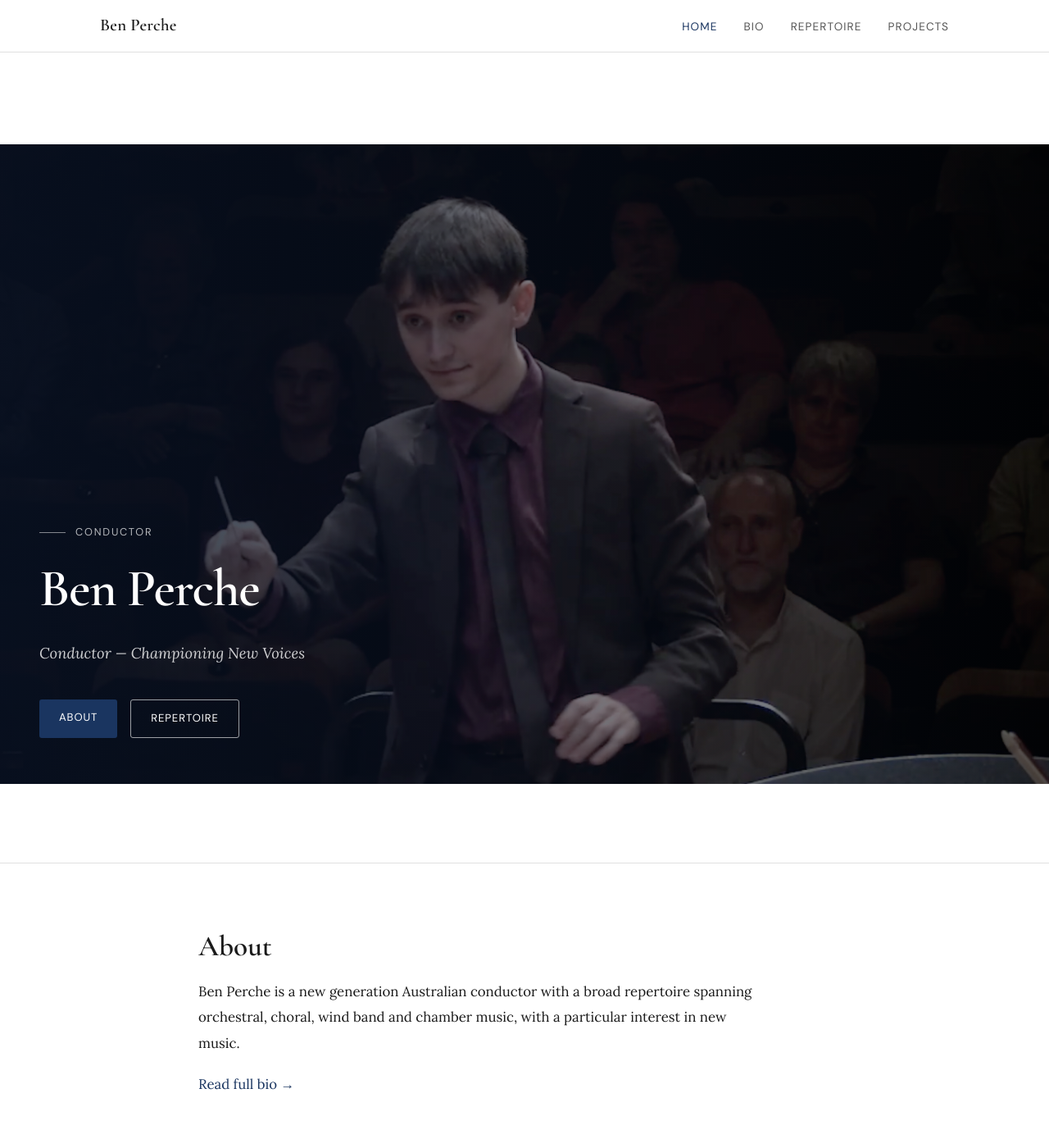
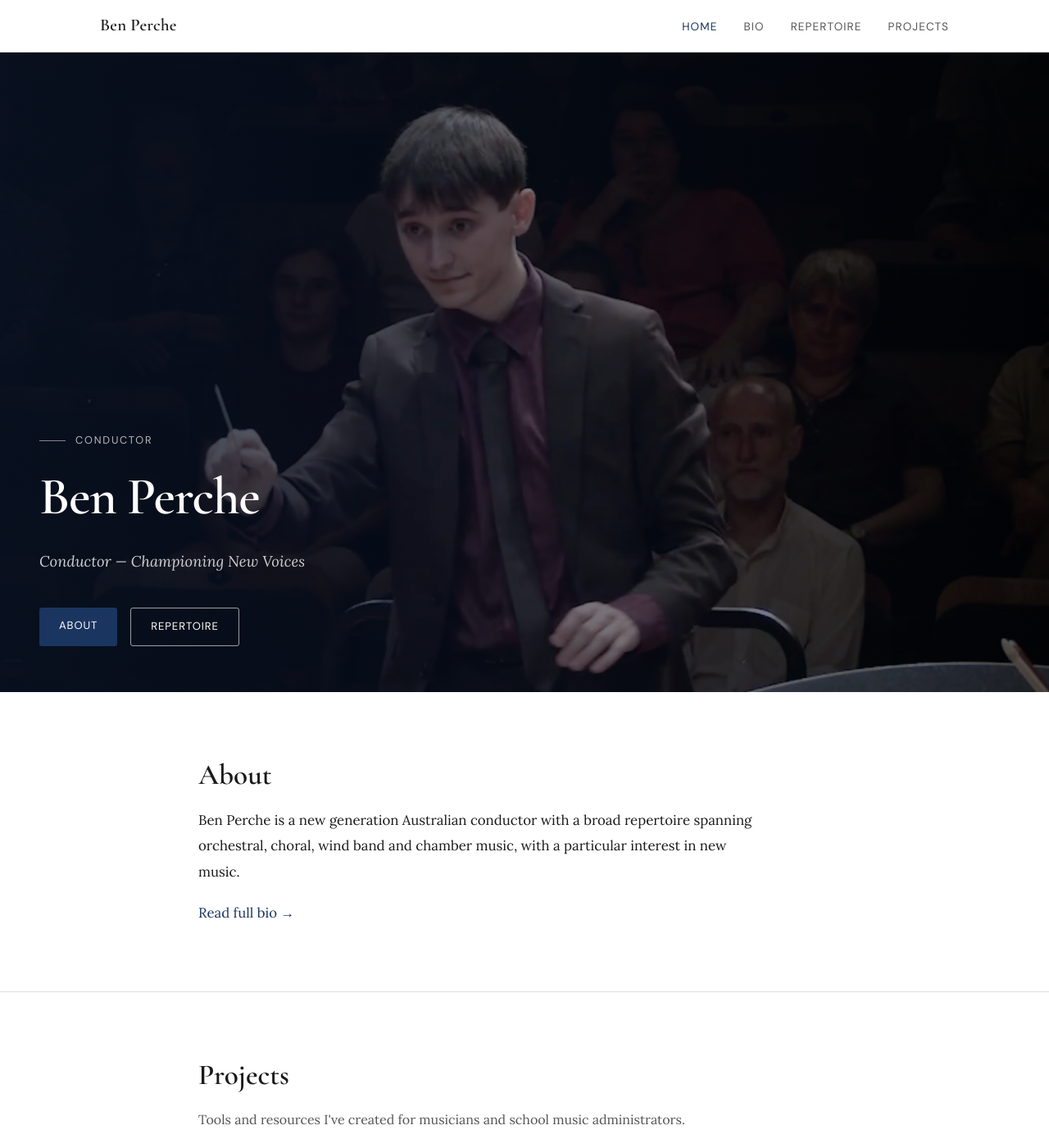
Before and after one commit to benperche/about, a Jekyll site: the page built from index.md, in a window 1280 px wide and 1400 px high. Shown: the whole window at 82% size. Built offline with Jekyll 4.4.1, drawn with Linux system fonts in a browser that asks for light colours.

Commit message:
Fix spacing on homepage

```diff
--- a/assets/css/main.scss
+++ b/assets/css/main.scss
@@ -162,8 +162,8 @@ section + section { border-top: 1px solid var(--rule); }
 
 /* ─── Hero ───────────────────────────────────────────────────────────────────── */
 .hero {
-  padding: 7rem 0 6rem;
-  border-bottom: 1px solid var(--rule);
+  padding: 0;
+  border-bottom: none;
 }
 
 .hero__inner {
```
